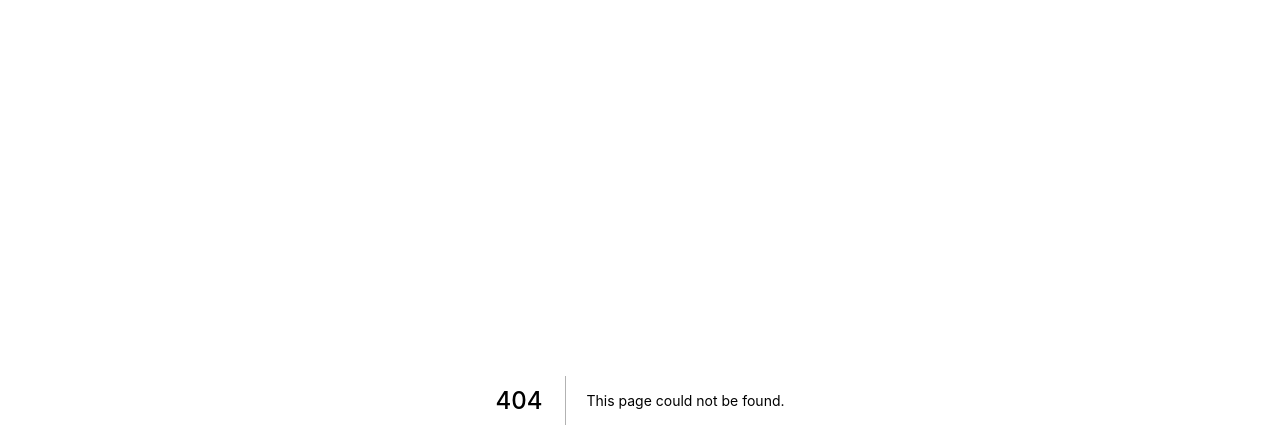
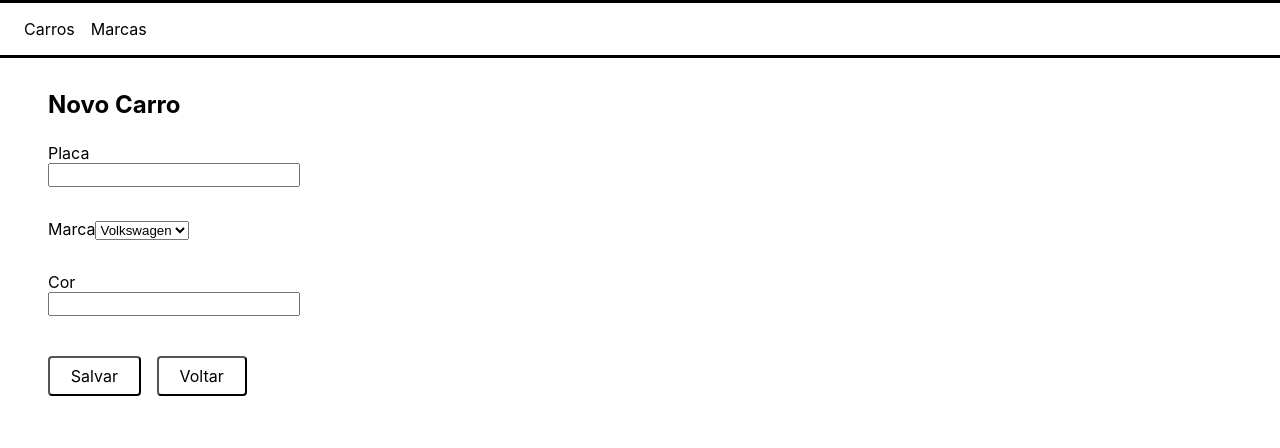
Before and after one commit to fsvboas/car-management, a Next.js app: page /carros/novo in a window 1280 px wide. Before the commit this address had no page. Shown: the top 448 px of the page. Built offline with nearby package versions, Linux system fonts and the light colour scheme.

Commit message:
Create New Car page and styles

```diff
--- /dev/null
+++ b/src/pages/carros/novo/index.tsx
@@ -0,0 +1,69 @@
+import type { NextPage } from "next";
+import Head from "next/head";
+
+import styles from "../../../styles/pages/carros/novo/NewCar.module.css";
+
+import { Header } from "../../../components/Header";
+import Link from "next/link";
+import Button from "../../../components/Button";
+
+// import styles from "../../styles/pages/Home.module.css";
+
+const Cars: NextPage = () => {
+  return (
+    <div>
+      <Head>
+        <title>Gerenciamento de carros</title>
+        {/* <link rel="icon" href="/favicon.ico" /> */}
+      </Head>
+
+      <Header />
+
+      <div className={styles.pageContainer}>
+        <div className={styles.title}>
+          <h1>Novo Carro</h1>
+        </div>
+        <div className={styles.importNewCars}>
+          <div className={styles.inputField}>
+            <label htmlFor="new-plate">Placa</label>
+            <input type="text" name="new-plate" />
+          </div>
+          <div className={styles.inputField}>
+            <label htmlFor="new-brand">Marca</label>
+            <select name="new-brand" id="new-brand">
+              <option value="Volkswagen">Volkswagen</option>
+            </select>
+          </div>
+          <div className={styles.inputField}>
+            <label htmlFor="new-color">Cor</label>
+            <input type="text" name="new-color" />
+          </div>
+        </div>
+        <div className={styles.buttonField}>
+          <Link href="/">
+            <Button
+              text="Salvar"
+              padding="0.5rem 1.3rem"
+              radius="0.25rem"
+              color="#fff"
+              margin="0 1rem 0 0"
+              onClick={() => console.log("Clicou em Salvar")}
+            />
+          </Link>
+          <Link href="/">
+            <Button
+              text="Voltar"
+              padding="0.5rem 1.3rem"
+              radius="0.25rem"
+              color="#fff"
+              margin="0"
+              onClick={() => console.log("Clicou Voltar")}
+            />
+          </Link>
+        </div>
+      </div>
+    </div>
+  );
+};
+
+export default Cars;
--- /dev/null
+++ b/src/styles/pages/carros/novo/NewCar.module.css
@@ -0,0 +1,48 @@
+.importNewCars {
+  display: flex;
+  flex-direction: column;
+
+  padding: 1.5rem 0;
+}
+
+.pageContainer {
+  padding: 2rem 3rem;
+
+  max-width: 285px;
+}
+
+.title {
+  display: flex;
+
+  justify-content: space-between;
+}
+
+.title h1 {
+  font-size: 1.5rem;
+}
+
+.inputField {
+  margin-bottom: 2rem;
+}
+
+.inputField:last-child {
+  margin-bottom: 1rem;
+}
+
+.buttonField {
+  display: flex;
+
+  justify-content: space-between;
+}
+
+/* .buttonField .saveButton:hover {
+  background-color: var(--green);
+
+  transition: all 0.2s ease;
+}
+
+.buttonField .backButton:hover {
+  background-color: var(--red);
+
+  transition: all 0.2s ease;
+} */
```
